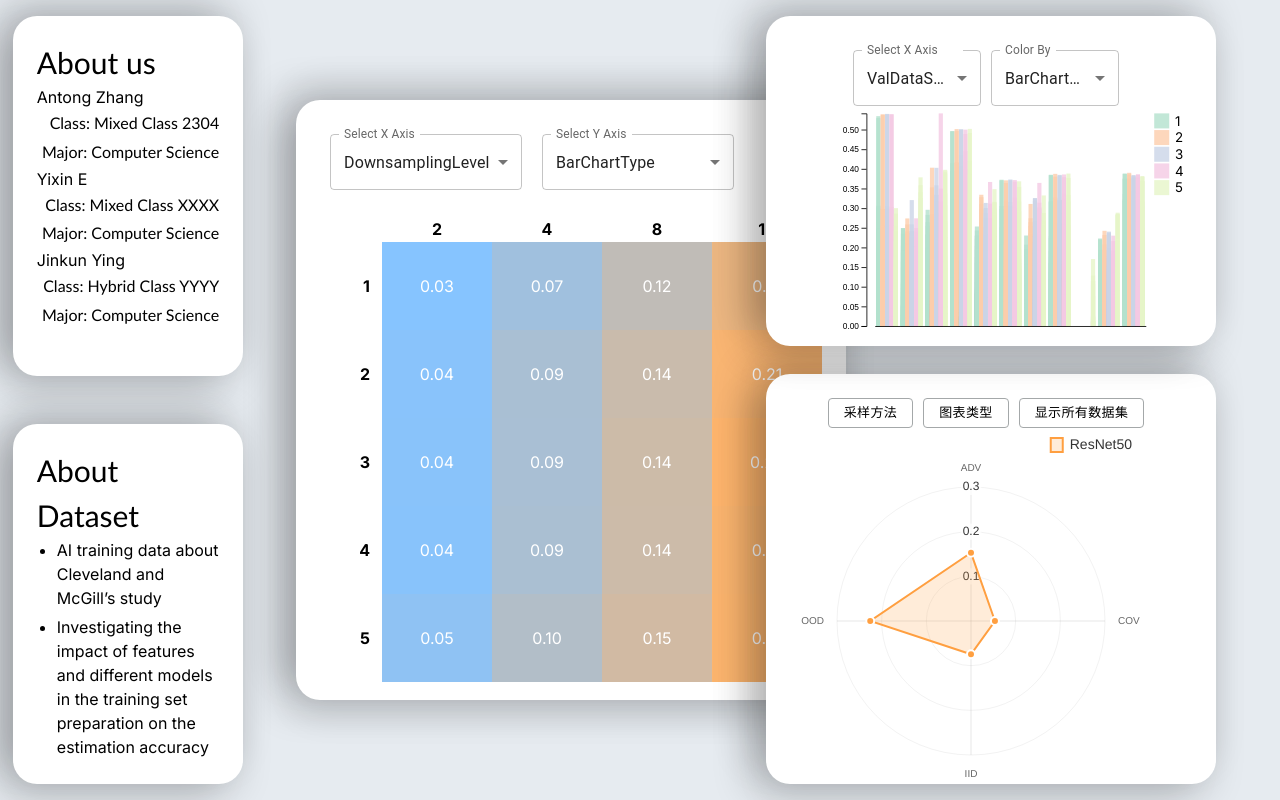
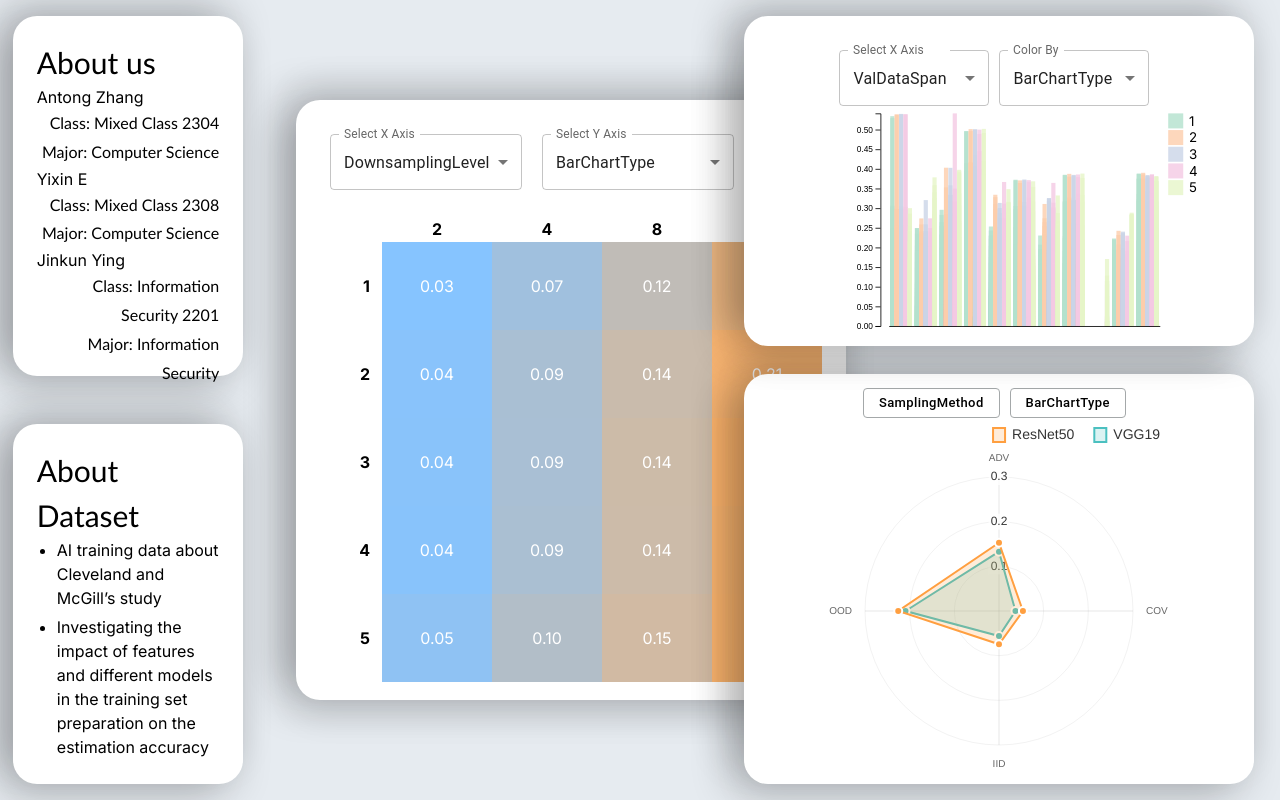
Before and after one commit to JA101617/Visualization-visual-comparison-interface, a Next.js app: page / in a window 1280 px wide. Built offline with nearby package versions, Linux system fonts and the light colour scheme.

Commit message:
侧边栏信息补完，调整BarChart与RadarChart的矩形尺寸

```diff
--- a/app/BarChart.js
+++ b/app/BarChart.js
@@ -219,16 +219,17 @@ if (dataType === 'TrainDataSpan') {
         justifyContent: 'center',
         alignItems: 'center',
         position: 'relative',
-        width: '450px',
+        width: '510px',
         height: '330px',
         backgroundColor: 'white',
         borderRadius: '3vh',
         padding: '3vh',
+        overflow: 'hidden',
         boxShadow: '0 2vh 4vh rgba(0, 0, 0, 0.1), 0 -2vh 4vh rgba(0, 0, 0, 0.1), -2vw 2vh 4vh rgba(0, 0, 0, 0.1), -2vw -2vh 4vh rgba(0, 0, 0, 0.1)'
       }}>
         <div style={{ width: '100%', height: '100%', position: 'relative' }}>
           <div style={{ display: 'flex', alignItems: 'center', position: 'absolute', top: '10px', left: '50%', transform: 'translateX(-50%)', zIndex: 10 }}>
-            <FormControl style={{ marginRight: '10px', marginBottom: '10px', minWidth: '100px', maxWidth: '150px', width: '10vw', height: '5vh' }}>
+            <FormControl style={{ marginRight: '10px', marginBottom: '10px', minWidth: '100px', maxWidth: '150px', width: '20vw', height: '5vh' }}>
               <InputLabel id="demo-simple-select-label">Select X Axis</InputLabel>
               <Select
                 labelId="data-type-select-label"
@@ -243,7 +244,7 @@ if (dataType === 'TrainDataSpan') {
                 <MenuItem value="TrainDataSpan">TrainDataSpan</MenuItem>
               </Select>
             </FormControl>
-            <FormControl style={{ marginRight: '10px', marginBottom: '10px', minWidth: '100px', maxWidth: '150px', width: '10vw', height: '5vh' }}>
+            <FormControl style={{ marginRight: '10px', marginBottom: '10px', minWidth: '100px', maxWidth: '150px', width: '20vw', height: '5vh' }}>
               <InputLabel id="color-by-select-label">Color By</InputLabel>
               <Select
                 labelId="color-by-select-label"
--- a/app/RadarChart.js
+++ b/app/RadarChart.js
@@ -50,7 +50,7 @@ const buttonStyles = {
 
 const RadarChart = ({onRadarButtonClick, stateHeatmapSelect}) => {
   const [stateSelectedLabelType, setSelectedLabelType] = useState('SamplingMethod');
-  const [stateShowBothDatasets, setShowBothDatasets] = useState(false);
+  const [stateShowBothDatasets, setShowBothDatasets] = useState(true);
 
   useEffect(()=>{
     console.log('useEffect for heatmapselect or labeltype change')
@@ -182,8 +182,12 @@ const RadarChart = ({onRadarButtonClick, stateHeatmapSelect}) => {
 
   return (
       <div style={{
+        display: 'flex', // 添加 flex 布局
+        flexDirection: 'column', // 垂直方向排列
         position: 'relative',
-        width: '450px',
+        justifyContent: 'center',
+        alignItems: 'center',
+        width: '510px',
         height:'410px',
         backgroundColor: 'white',
         borderRadius: '3vh',
@@ -201,11 +205,12 @@ const RadarChart = ({onRadarButtonClick, stateHeatmapSelect}) => {
           sx={{
             borderColor: 'rgb(164,168,169)',
             color: 'black',
-            fontSize: '13px'
+            fontSize: '13px',
+            textTransform: 'none'
           }}
           //style={{ ...buttonStyles, backgroundColor: chartColors.resnet.border }}
         >
-          采样方法
+          SamplingMethod
         </Button>
         <Button variant="outlined"
           onClick={() => {
@@ -216,23 +221,14 @@ const RadarChart = ({onRadarButtonClick, stateHeatmapSelect}) => {
           sx={{
             borderColor: 'rgb(164,168,169)',
             color: 'black',
-            fontSize: '13px'
+            fontSize: '13px',
+            textTransform: 'none'
           }}
           //style={{ ...buttonStyles, backgroundColor: chartColors.vgg.border }}
         >
-          图表类型
+          BarChartType
         </Button>
-        <Button variant="outlined"
-          onClick={handleShowBothDatasets}
-          style={{marginRight:'10px', height:'30px', marginTop:'0px'}}
-          sx={{ //样式统一
-            borderColor: 'rgb(164,168,169)',
-            color: 'black',
-            fontSize: '13px'
-          }}
-        > {/* 灰色按钮 */}
-          {stateShowBothDatasets ? '显示单个数据集' : '显示所有数据集'}
-        </Button>
+
       </div>
       <Radar style={{marginTop:'-10px'}} data={chartData} options={options} />
     </div>
--- a/app/page.js
+++ b/app/page.js
@@ -60,13 +60,13 @@ export default function Home() {
         </div>
         <div class="member">
           <h3>Yixin E</h3>
-          <p>Class: Mixed Class XXXX</p>
+          <p>Class: Mixed Class 2308</p>
           <p>Major: Computer Science</p>
         </div>
         <div class="member">
           <h3>Jinkun Ying</h3>
-          <p>Class: Hybrid Class YYYY</p>
-          <p>Major: Computer Science</p>
+          <p>Class: Information Security 2201</p>
+          <p>Major: Information Security</p>
         </div>
       </div>
       <div style={{
@@ -104,14 +104,14 @@ export default function Home() {
           xUpdater={setHeatmapXAxis}
         />
       </div>
-      <div className="absolute bottom-[2vh] right-[5vw] ">
+      <div className="absolute bottom-[2vh] right-[2vw] ">
         <RadarChart
           data={data}
           onRadarButtonClick={handleRadarButtonClick}
           stateHeatmapSelect={stateHeatmapSelected}
         />
       </div>
-      <div className="absolute top-[2vh] right-[5vw]">
+      <div className="absolute top-[2vh] right-[2vw]">
         <BarChart data={data} />
       </div>
     </div>
```
